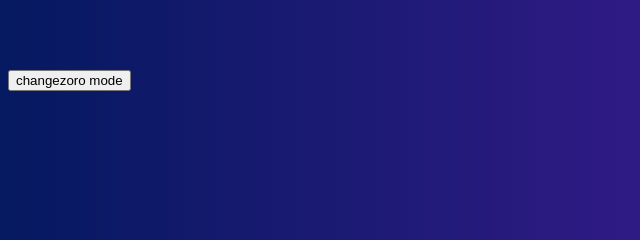
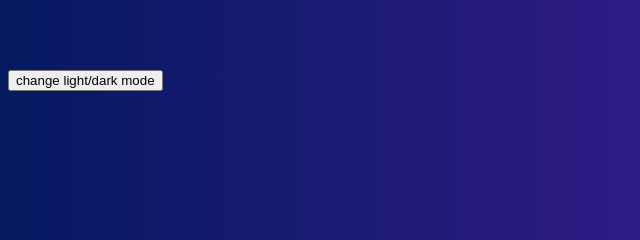
Before and after one commit to AdrianMagdici/coxacolawebsite, a plain HTML site: page index.html in a window 1280 px wide. Shown: the part 430-670 px from the top of the page, 0-640 px from the left. Drawn offline with Linux system fonts and the light colour scheme.

Commit message:
save to normal

```diff
--- a/index.html
+++ b/index.html
@@ -23,7 +23,7 @@
         </div>
     </div>
     <!--end of navigation bar-->
-    <button id="change-mode-button">changezoro mode</button>
+    <button id="change-mode-button">change light/dark mode</button>
     <br><br><br><br><br><br><br><br><br><br><br><br><br><br><br><br><br><br><br><br><br><br><br><br><br><br><br><br><br><br><br><br><br><br><br><br><br><br><br><br><br><br><br><br><br><br><br><br><br><br><br><br><br><br><br><br>
     <script src="Script1.js"></script>
 </body>
```
